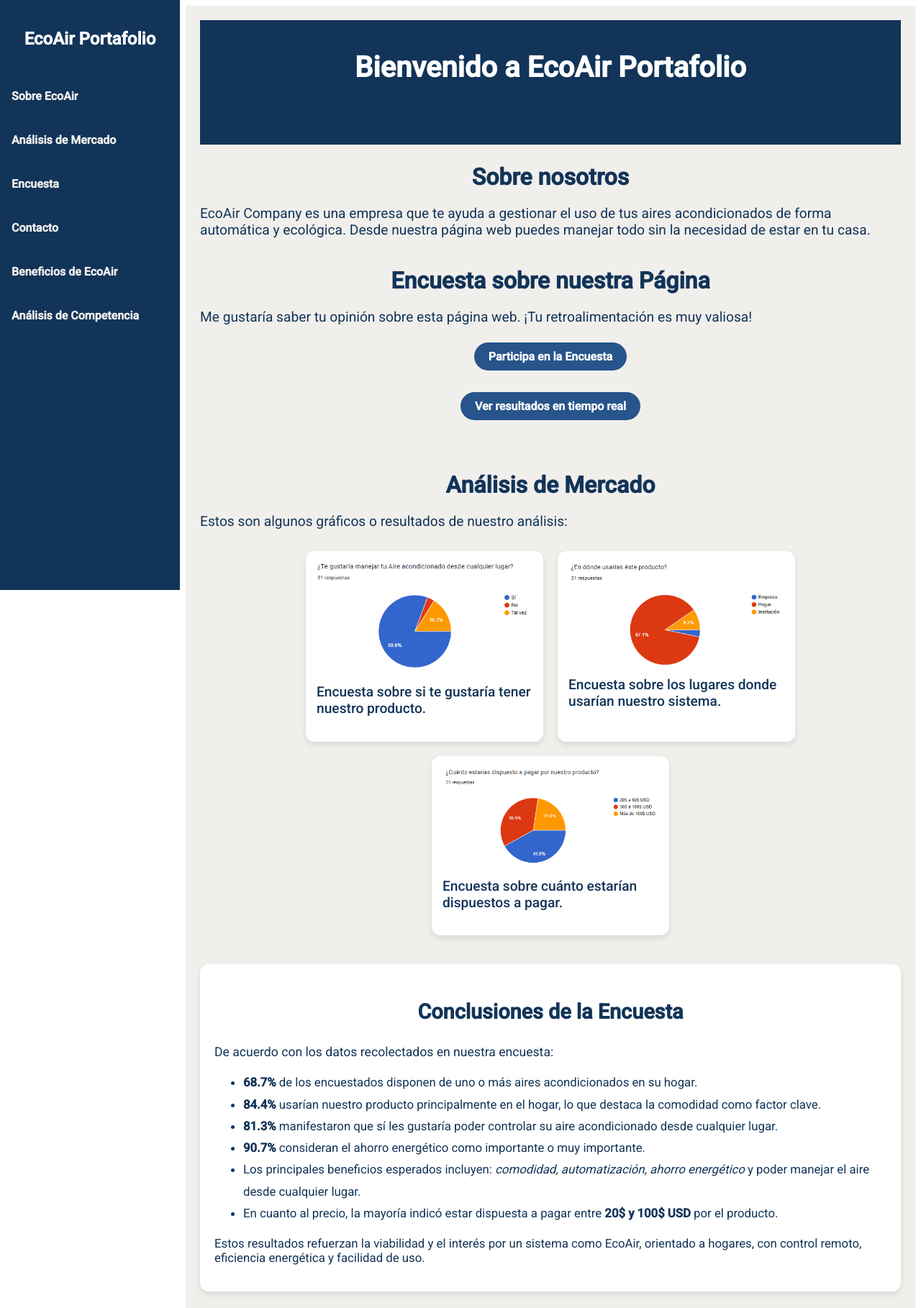
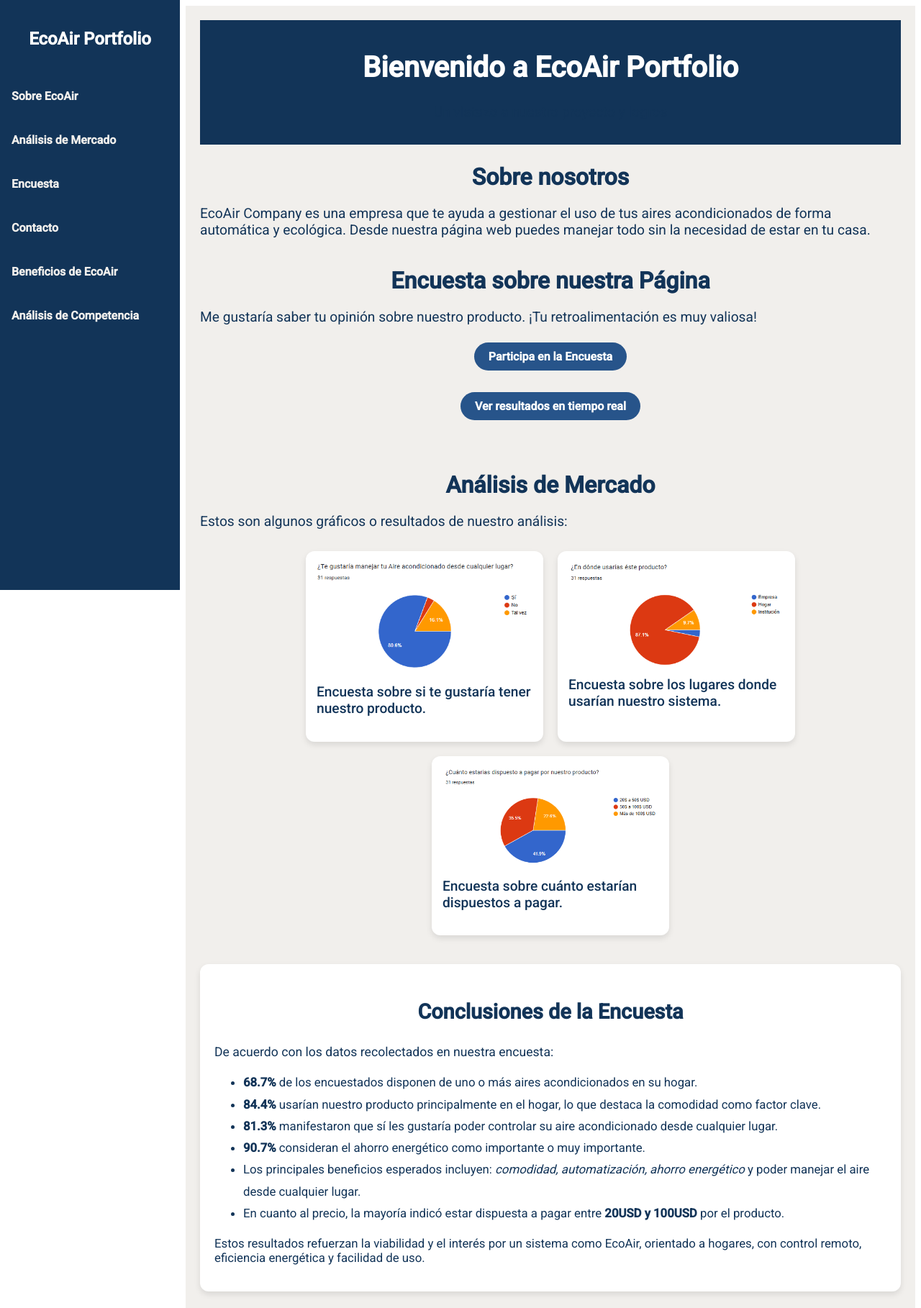
Before and after one commit to ariadna456/Portafolio, a plain HTML site: page inicio.html in a window 1280 px wide. Shown: the top 1818 px of the page at 72% size. Drawn offline with Linux system fonts and the light colour scheme.

Commit message:
correciones listas

```diff
--- a/inicio.html
+++ b/inicio.html
@@ -3,7 +3,7 @@
 <head>
     <meta charset="UTF-8">
     <meta name="viewport" content="width=device-width, initial-scale=1.0">
-    <title>EcoAir Portafolio</title>
+    <title>EcoAir Portfolio</title>
     <link href="https://fonts.googleapis.com/css2?family=Roboto:wght@400;500&display=swap" rel="stylesheet"> <!-- Vinculando la tipografía Roboto -->
     <style>
 
@@ -184,7 +184,7 @@ footer {
 
 <!-- Barra Lateral -->
 <div class="sidebar">
-    <h2 style="text-align:center; color: white;">EcoAir Portafolio</h2>
+    <h2 style="text-align:center; color: white;">EcoAir Portfolio</h2>
     <a href="#about">Sobre EcoAir</a>
     <a href="#projects">Análisis de Mercado</a>
     <a href="#survey">Encuesta</a>
@@ -197,7 +197,7 @@ footer {
 <!-- Contenido Principal -->
 <div class="main-content">
     <header>
-        <h1>Bienvenido a EcoAir Portafolio</h1>
+        <h1>Bienvenido a EcoAir Portfolio</h1>
         <p>Un vistazo a nuestro proyecto y logros</p>
     </header>
 
@@ -211,7 +211,7 @@ footer {
           <!-- Encuesta -->
         <section id="survey" class="survey">
             <h2 class="section-title">Encuesta sobre nuestra Página</h2>
-            <p>Me gustaría saber tu opinión sobre esta página web. ¡Tu retroalimentación es muy valiosa!</p>
+            <p>Me gustaría saber tu opinión sobre nuestro producto. ¡Tu retroalimentación es muy valiosa!</p>
             <br>
             <center>
             <a href="https://forms.gle/bVBQLDJweYLyMNzQA" target="_blank" class="link-btn">Participa en la Encuesta</a>
@@ -265,7 +265,7 @@ footer {
         <li><strong>81.3%</strong> manifestaron que sí les gustaría poder controlar su aire acondicionado desde cualquier lugar.</li>
         <li><strong>90.7%</strong> consideran el ahorro energético como importante o muy importante.</li>
         <li>Los principales beneficios esperados incluyen: <em>comodidad, automatización, ahorro energético</em> y poder manejar el aire desde cualquier lugar.</li>
-        <li>En cuanto al precio, la mayoría indicó estar dispuesta a pagar entre <strong>20$ y 100$ USD</strong> por el producto.</li>
+        <li>En cuanto al precio, la mayoría indicó estar dispuesta a pagar entre <strong>20USD y 100USD</strong> por el producto.</li>
     </ul>
     <p style="color: #123458; font-size: 1.05em; margin-top: 15px;">
         Estos resultados refuerzan la viabilidad y el interés por un sistema como EcoAir, orientado a hogares, con control remoto, eficiencia energética y facilidad de uso.
@@ -300,7 +300,7 @@ footer {
     </div>
 
     <footer>
-        <p style="text-align:center; padding: 20px; background-color: #123458; color: white;">&copy; 2025 EcoAir Portafolio</p>
+        <p style="text-align:center; padding: 20px; background-color: #123458; color: white;">&copy; 2025 EcoAir Portfolio</p>
     </footer>
 </div>
 
```
Also changed, not shown: competencia.html (+6 -1 lines).
